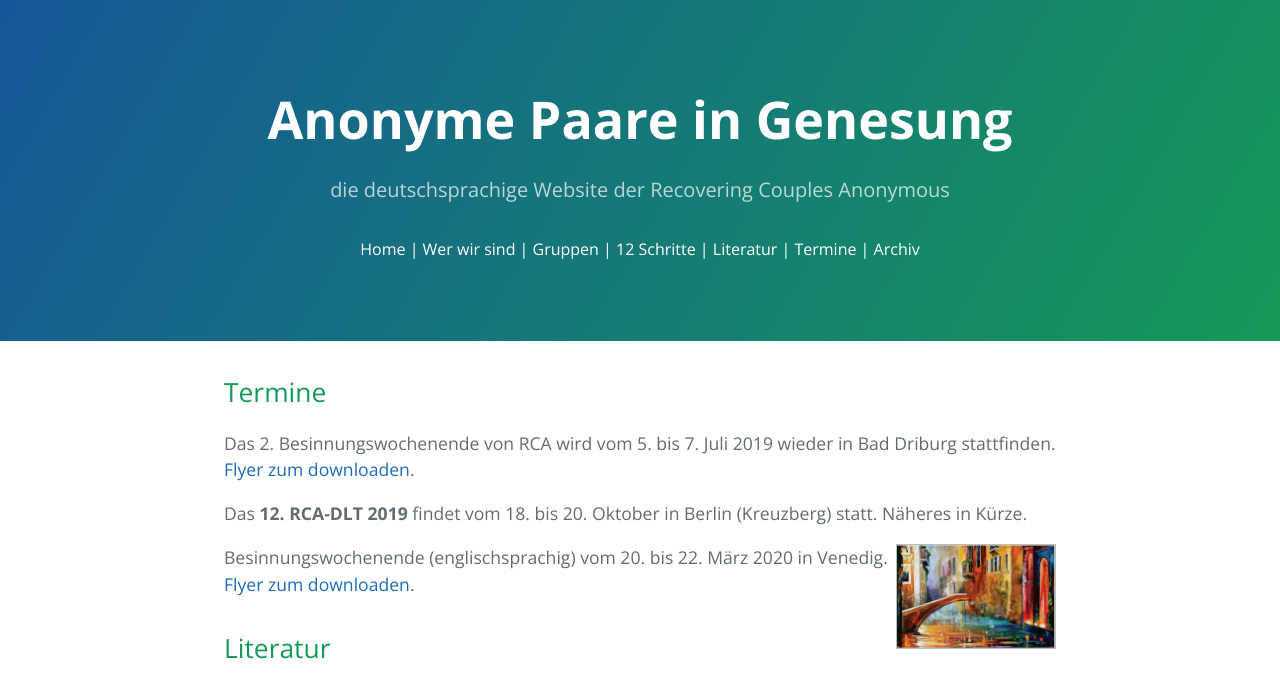
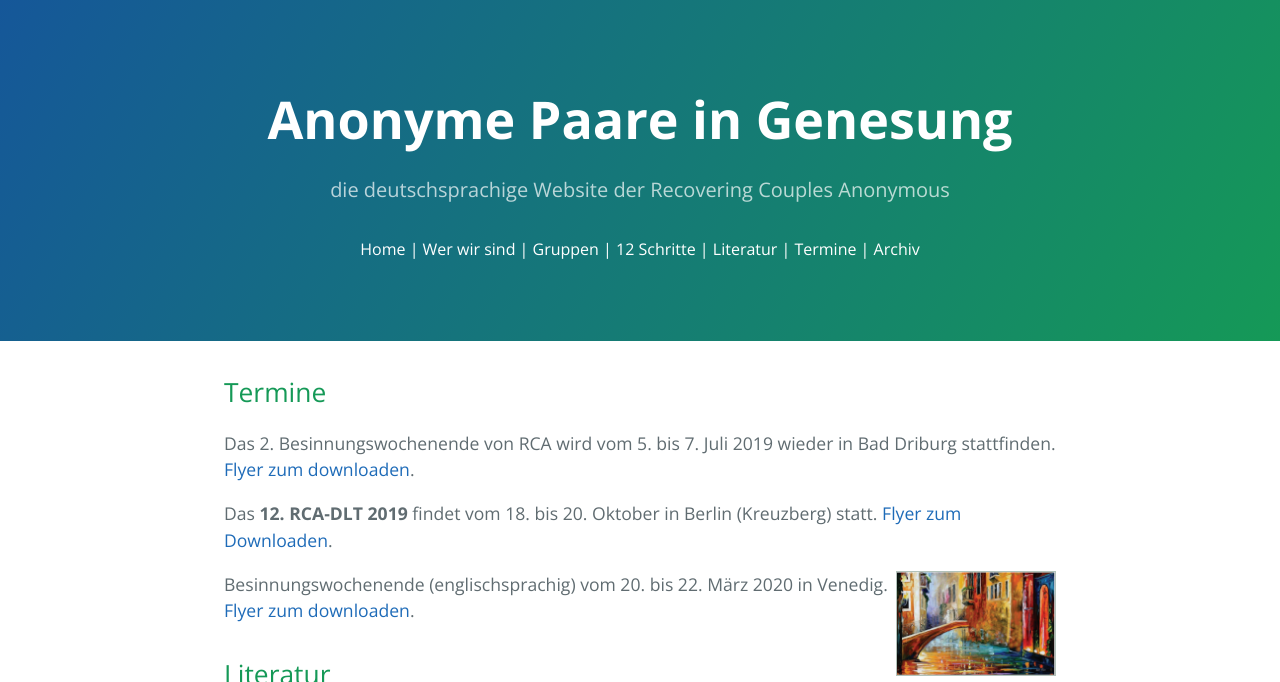
Before and after one commit to rcadeutschland/rcadeutschland.github.io, a Jekyll site: the page built from index.html, in a window 1280 px wide and 900 px high, cut to the strip 0-682 px from the top of the window. Built offline with Jekyll 4.4.1, drawn with Linux system fonts in a browser that asks for light colours; nearby versions of some CDN libraries.

Commit message:
Update index.html

```diff
--- a/index.html
+++ b/index.html
@@ -4,7 +4,7 @@
 ---
 <h2>Termine</h2>
 <p>Das 2. Besinnungswochenende von RCA wird vom 5. bis 7. Juli 2019 wieder in Bad Driburg stattfinden. <a href="/files/RCA_Besinnungswochenende2019.pdf">Flyer zum downloaden</a>.</p>
-<p>Das <b>12. RCA-DLT 2019</b> findet vom 18. bis 20. Oktober in Berlin (Kreuzberg) statt. Näheres in Kürze.</p>
+<p>Das <b>12. RCA-DLT 2019</b> findet vom 18. bis 20. Oktober in Berlin (Kreuzberg) statt. <a href="/files/FlyerRCADLT2019.pdf">Flyer zum Downloaden</a>.</p>
 <p><img src="images/Venice.png" style="float:right;width:160px;height:105px;border:solid 1px #b2c2ba;">
  Besinnungswochenende (englischsprachig) vom 20. bis 22. März 2020 in Venedig. <a href="files/VeniceFlyer.pdf">Flyer zum downloaden</a>.
 </p>
```
